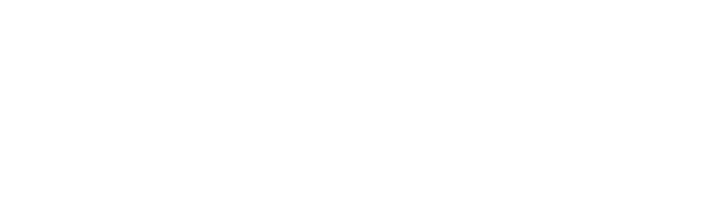
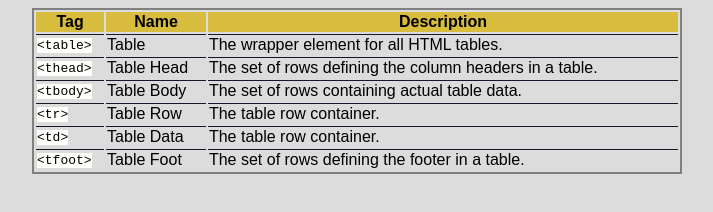
Before and after one commit to Tristonvn/Html_Css_Cheatsheet, a plain HTML site: page index.html in a window 1280 px wide. Shown: the whole page, without its empty margins (283-996 px from the left). Drawn offline with Linux system fonts and the light colour scheme.

Commit message:
tables with styles

```diff
--- a/index.html
+++ b/index.html
@@ -1 +1,45 @@
 <!-- HTML Doc for project -->
+
+<head>
+<link rel="stylesheet" href = "styles.css" >
+</head>
+
+<body>
+    <table class="main">
+        <thead>
+            <th>Tag</th>
+            <th>Name</th>
+            <th>Description</th>
+        </thead>
+        <tr>
+            <td><span class="code">&lt;table&gt;</span></td>
+            <td>Table</td>
+            <td>The wrapper element for all HTML tables.</td>
+        </tr>
+        <tr>
+            <td><span class="code">&lt;thead&gt;</span></td>
+            <td>Table Head</td>
+            <td>The set of rows defining the column headers in a table.</td>
+        </tr>
+        <tr>
+            <td><span class="code">&lt;tbody&gt;</span></td>
+            <td>Table Body</td>
+            <td>The set of rows containing actual table data.</td>
+        </tr>
+        <tr>
+            <td><span class="code">&lt;tr&gt;</span></td>
+            <td>Table Row</td>
+            <td>The table row container.</td>
+        </tr>
+        <tr>
+            <td><span class="code">&lt;td&gt;</span></td>
+            <td>Table Data</td>
+            <td>The table row container.</td>
+        </tr>
+        <tr>
+            <td><span class="code">&lt;tfoot&gt;</span></td>
+            <td>Table Foot</td>
+            <td>The set of rows defining the footer in a table.</td>
+        </tr>
+    </table>
+</body>
--- a/styles.css
+++ b/styles.css
@@ -1 +1,49 @@
 /* CSS Doc for project */
+.main{
+    display: table;
+    border-collapse: separate;
+    box-sizing: border-box;
+    text-indent: initial;
+    white-space: normal;
+    line-height: normal;
+    font-weight: normal;
+    font-size: medium;
+    font-style: normal;
+    text-align: start;
+    border-spacing: 2px;
+    border-color: grey;
+    font-variant: normal;
+}
+
+body {
+    font-family: Arial, sans-serif;
+    background-color: gainsboro;
+  }
+
+  h1 {
+    text-align: center;
+  }
+
+  h2 {
+    color: rgb(84, 197, 99);
+    text-align: center;
+  }
+
+  table {
+    border: 2px solid rgb(206, 214, 90);
+    width: 650px;
+    margin: 0 auto;
+  }
+
+  thead {
+    background-color: rgb(216, 188, 61);
+  }
+
+  td {
+    border-top: 1px solid rgb(24, 23, 39);
+  }
+
+  .code {
+    font-family: monospace;
+    background-color: rgb(255, 255, 251);
+  }
```
